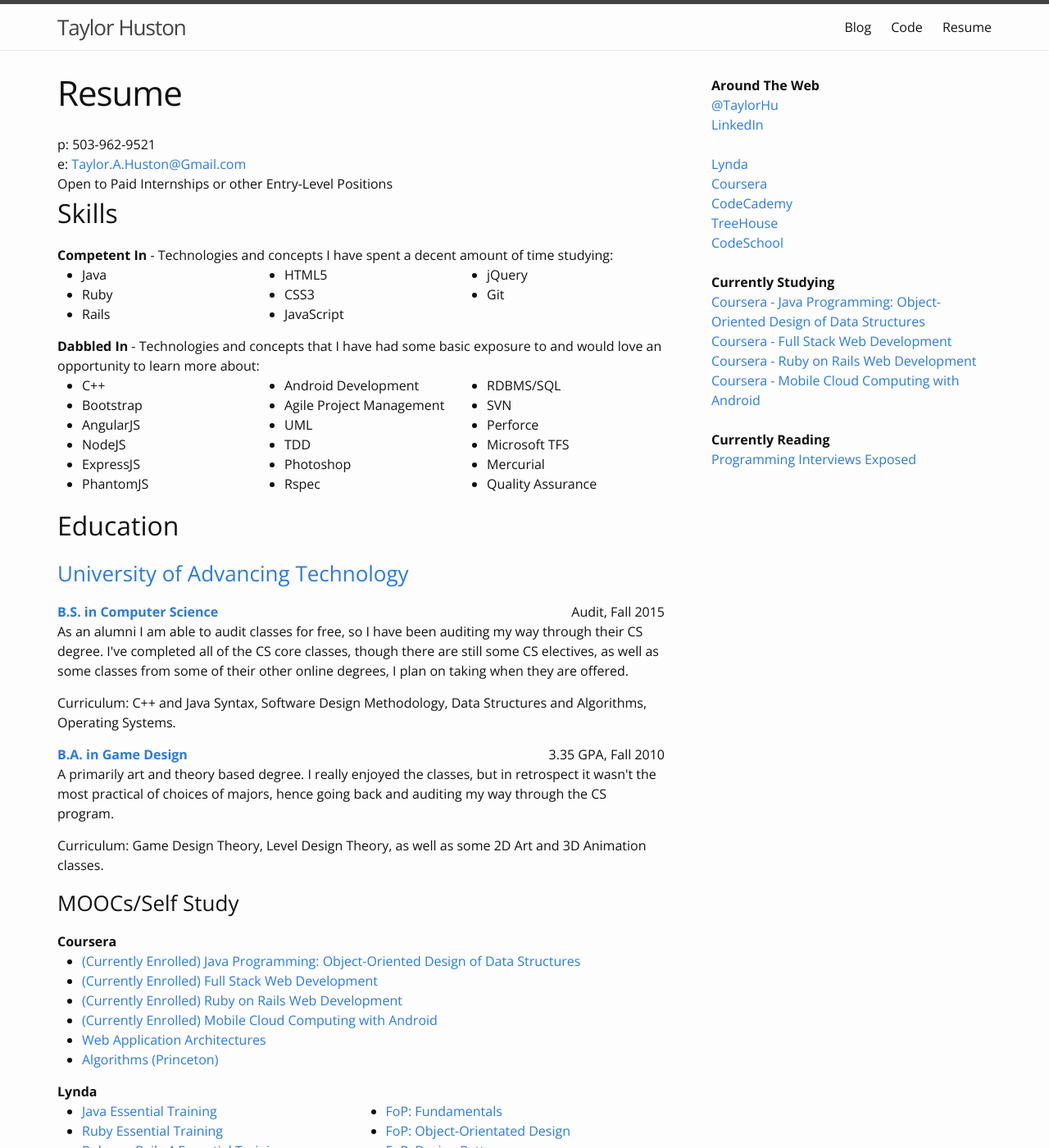
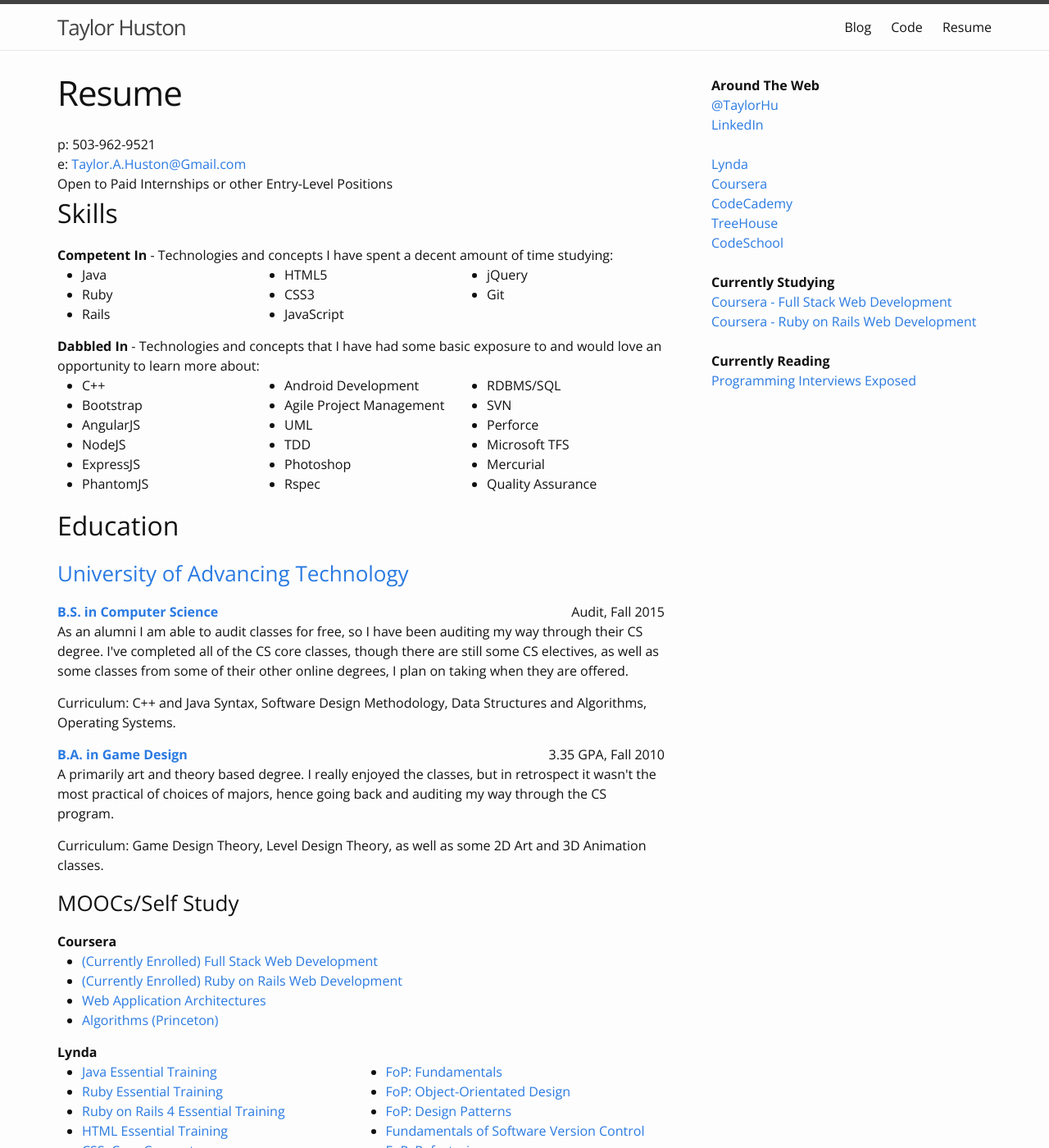
Before and after one commit to TaylorHuston/taylorhuston.github.io, a Jekyll site: the page built from resume.html, in a window 1280 px wide and 1400 px high. Shown: the whole window at 82% size. Built offline with Jekyll 4.4.1, drawn with Linux system fonts in a browser that asks for light colours; some web fonts are replaced.

Commit message:
Update Resume and Sidebar

```diff
--- a/_includes/sidebar.html
+++ b/_includes/sidebar.html
@@ -20,13 +20,9 @@
   <br />
   <strong>Currently Studying</strong>
   <br />
-   <a href="https://www.coursera.org/specializations/java-object-oriented?utm_medium=listingPage" target="_blank">Coursera - Java Programming: Object-Oriented Design of Data Structures</a>
-  <br />
   <a href="https://www.coursera.org/specializations/full-stack?utm_medium=listingPage" target="_blank">Coursera - Full Stack Web Development</a>
   <br />
   <a href="https://www.coursera.org/specializations/ruby-on-rails?utm_medium=listingPage" target="_blank">Coursera - Ruby on Rails Web Development</a>
-  <br />
-  <a href="https://www.coursera.org/specializations/mobilecloudcomputing2?utm_medium=listingPage" target="_blank">Coursera - Mobile Cloud Computing with Android</a>
   <br />
   <br />
   <strong>Currently Reading</strong>
--- a/resume.html
+++ b/resume.html
@@ -85,13 +85,9 @@
   <div class="mooc">
 
     <ul>
-      <li><a href="https://www.coursera.org/specializations/java-object-oriented?utm_medium=listingPage" target="_blank">(Currently Enrolled) Java Programming: Object-Oriented Design of Data Structures</a>
-      </li>
       <li><a href="https://www.coursera.org/specializations/full-stack?utm_medium=listingPage" target="_blank">(Currently Enrolled) Full Stack Web Development</a>
       </li>
       <li><a href="https://www.coursera.org/specializations/ruby-on-rails?utm_medium=listingPage" target="_blank">(Currently Enrolled) Ruby on Rails Web Development</a>
-      </li>
-      <li><a href="https://www.coursera.org/specializations/mobilecloudcomputing2?utm_medium=listingPage" target="_blank">(Currently Enrolled) Mobile Cloud Computing with Android</a>
       </li>
       <li><a href="https://www.coursera.org/account/accomplishments/records/epU6AEUAmBcJNxdX" Target="_blank">Web Application Architectures</a>
       </li>
```
